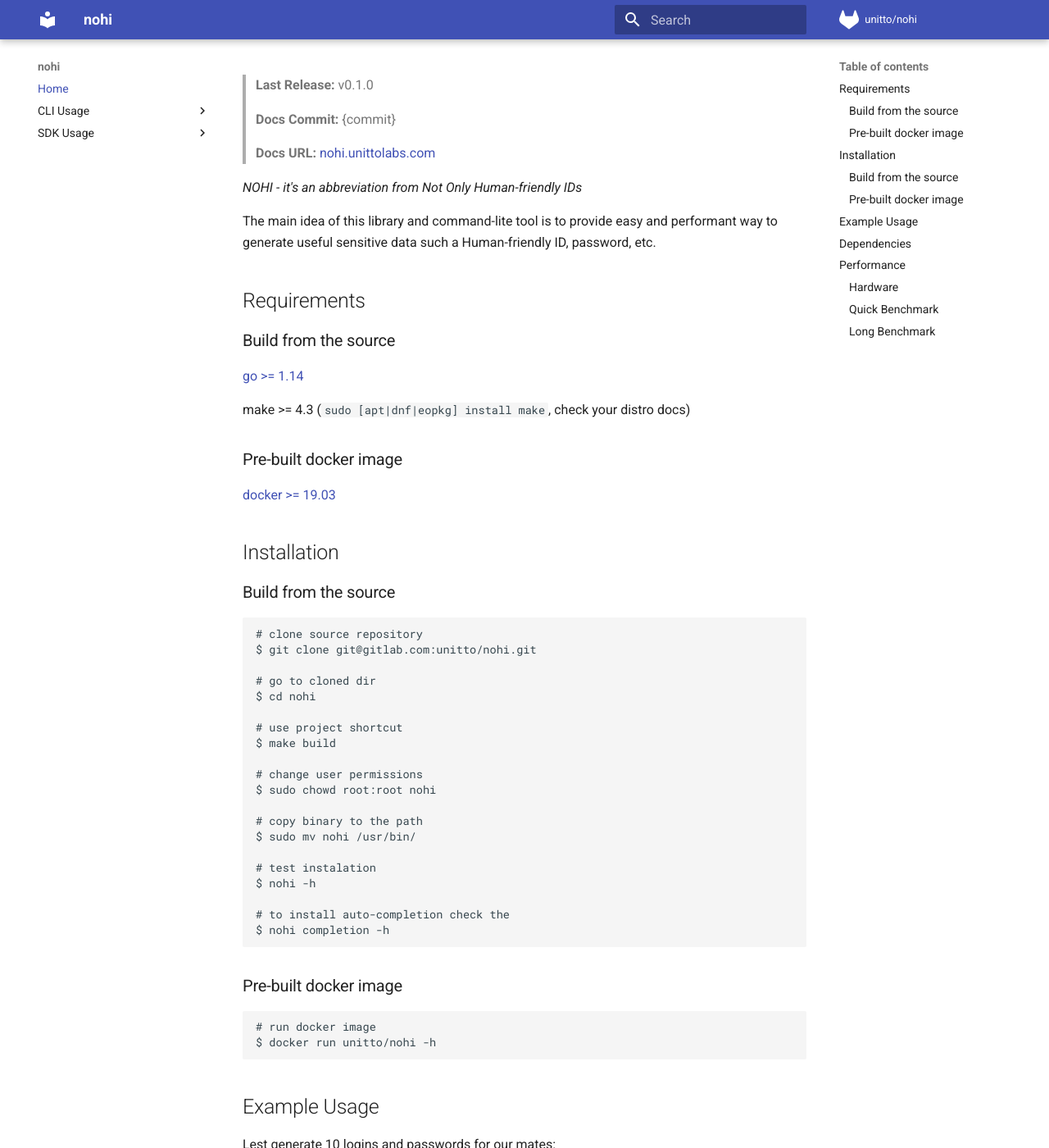
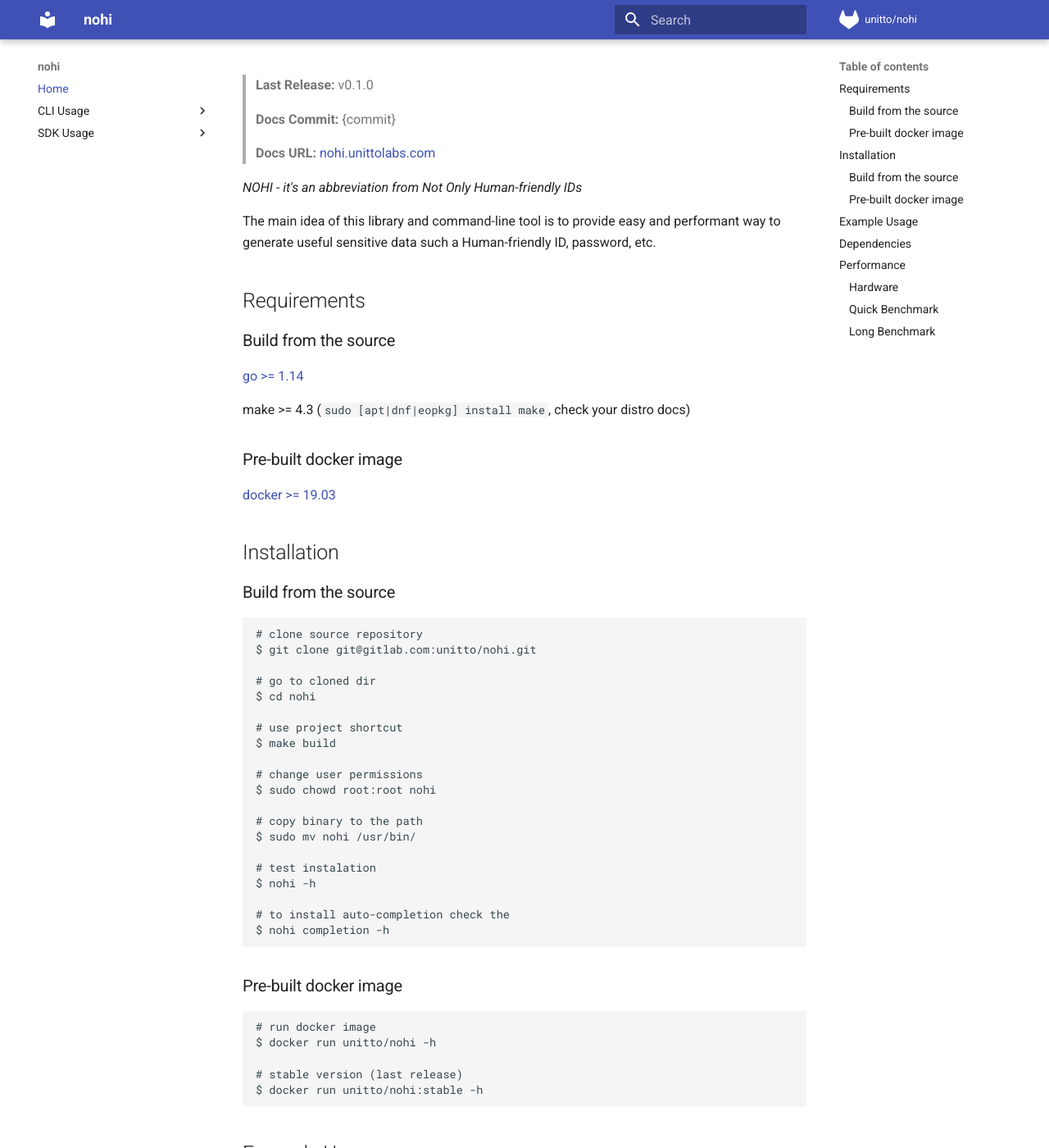
Before and after one commit to unitto1/nohi, an MkDocs documentation site: the page built from docs/index.md, in a window 1280 px wide and 1400 px high, scrolled down 259 px. Shown: the whole window at 82% size. Built offline with MkDocs 1.6.1 and Material for MkDocs 9.7.7, drawn with Linux system fonts in a browser that asks for light colours; comment, search, counter and statistics services are not loaded; some of the changed text lies outside the part shown.

Commit message:
[ops] add stable tag deployment and fix typos
Signed-off-by: Yurii Shtrikker <nbb.unitto@gmail.com>

````diff
--- a/.gitlab-ci.yml
+++ b/.gitlab-ci.yml
@@ -1,6 +1,7 @@
 variables:
   PKG: "gitlab.com/unitto/nohi"
 
+  STABLE_IMAGE: ${REGISTRY_IMAGE}:stable
   TAG_IMAGE: ${REGISTRY_IMAGE}:${CI_COMMIT_TAG}
 
 
@@ -84,3 +85,5 @@ build-tags:
   script:
     - docker build --build-arg flags="-X ${PKG}/cmd.Commit=${CI_COMMIT_SHORT_SHA} -X ${PKG}/cmd.Version=${CI_COMMIT_TAG}" -t ${TAG_IMAGE} -f build/Dockerfile .
     - docker push ${TAG_IMAGE}
+    - docker tag ${TAG_IMAGE} ${STABLE_IMAGE}
+    - docker push ${STABLE_IMAGE}
--- a/docs/index.md
+++ b/docs/index.md
@@ -16,7 +16,7 @@
 
 _NOHI - it's an abbreviation from Not Only Human-friendly IDs_
 
-The main idea of this library and command-lite tool is to provide easy and performant
+The main idea of this library and command-line tool is to provide easy and performant
 way to generate useful sensitive data such a Human-friendly ID, password, etc.
 
 ## Requirements
@@ -59,10 +59,13 @@ $ nohi completion -h
 ```bash
 # run docker image
 $ docker run unitto/nohi -h
+
+# stable version (last release)
+$ docker run unitto/nohi:stable -h
 ```
 
 ## Example Usage
-Lest generate 10 logins and passwords for our mates:
+Lets generate 10 logins and passwords for our mates:
 
 ```bash
 $ nohi hid -n 10 && nohi pwd -n 10
````
Also changed, not shown: README.md (+5 -2 lines).
